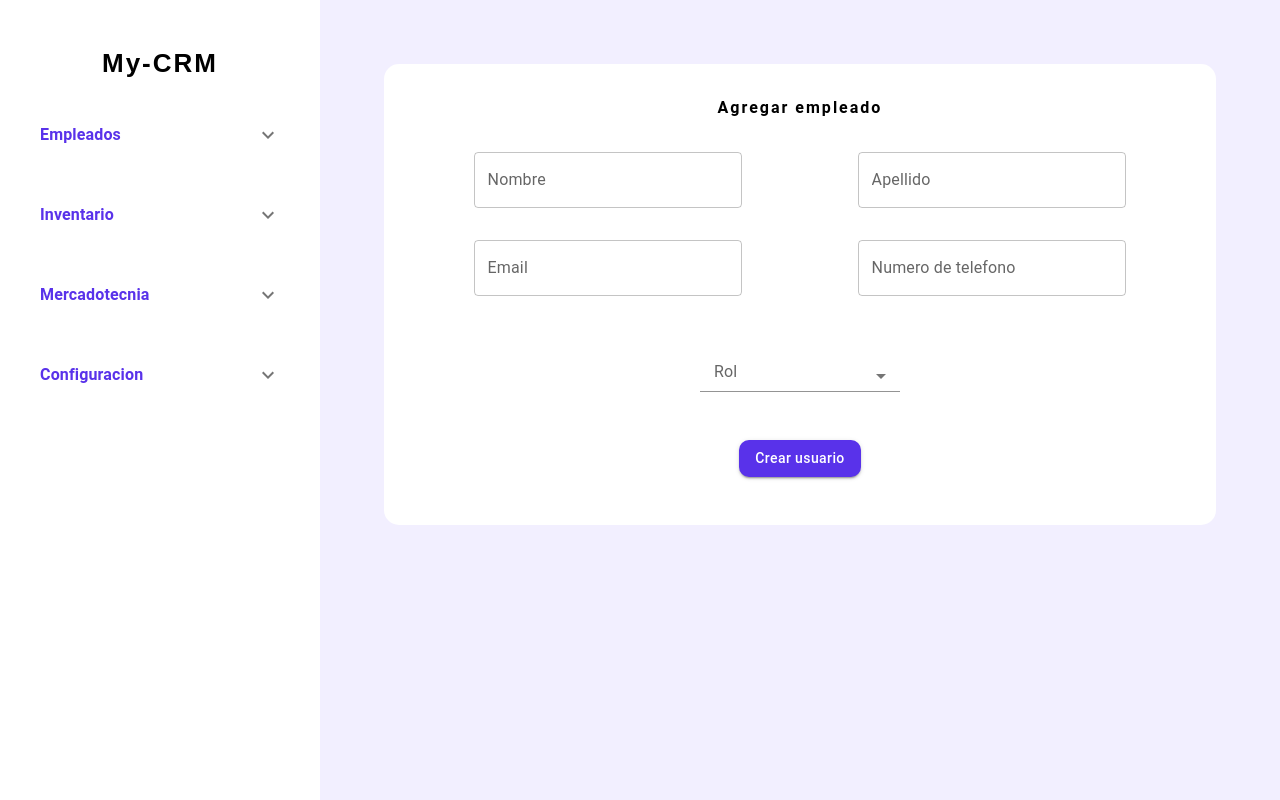
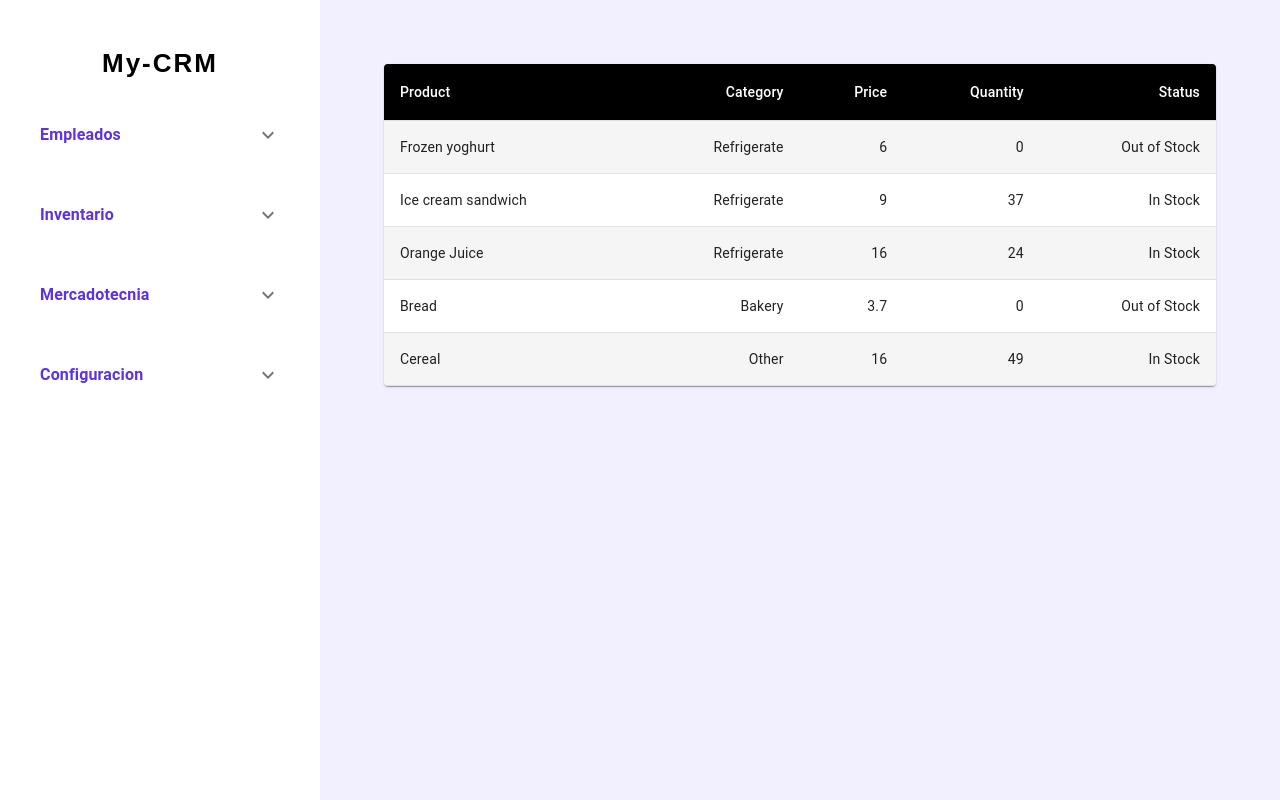
Before and after one commit to SergioAmartinez11/CRM-system, a React (Create React App) app in the folder my-crm/: page / in a window 1280 px wide. Built offline with nearby package versions, Linux system fonts and the light colour scheme; a web font is replaced by a local one.

Commit message:
packages

```diff
--- a/my-crm/package.json
+++ b/my-crm/package.json
@@ -5,6 +5,7 @@
   "dependencies": {
     "@emotion/react": "^11.10.6",
     "@emotion/styled": "^11.10.6",
+    "@material-ui/core": "^4.12.4",
     "@mui/icons-material": "^5.11.11",
     "@mui/material": "^5.11.14",
     "@reduxjs/toolkit": "^1.9.3",
--- a/my-crm/src/App.js
+++ b/my-crm/src/App.js
@@ -3,17 +3,18 @@ import './App.css';
 import { Grid } from '@mui/material';
 import { LeftPanel } from './components/LeftPanel';
 import { EmployeeForm } from './components/employees/EmployeeForm';
+import Saludo from './components/Saludo';
 
 
 function App() {
   return (
-    // <Login/>
+    // <Login/> <EmployeeForm />
       <Grid container spacing={0} xs={12} minHeight={'100vh'}>
         <Grid item xs={3}>
-          <LeftPanel/>
+        <LeftPanel/>
         </Grid>
         <Grid item xs={9} sx={{backgroundColor:'#F2EFFF'}} padding={'4rem'}>
-          <EmployeeForm />
+        <Saludo />
         </Grid>
       </Grid>
 
--- /dev/null
+++ b/my-crm/src/components/Saludo.jsx
@@ -0,0 +1,78 @@
+import React from 'react';
+import { withStyles, makeStyles } from '@material-ui/core/styles';
+import Table from '@material-ui/core/Table';
+import TableBody from '@material-ui/core/TableBody';
+import TableCell from '@material-ui/core/TableCell';
+import TableContainer from '@material-ui/core/TableContainer';
+import TableHead from '@material-ui/core/TableHead';
+import TableRow from '@material-ui/core/TableRow';
+import Paper from '@material-ui/core/Paper';
+
+const StyledTableCell = withStyles((theme) => ({
+  head: {
+    backgroundColor: theme.palette.common.black,
+    color: theme.palette.common.white,
+  },
+  body: {
+    fontSize: 14,
+  },
+}))(TableCell);
+
+const StyledTableRow = withStyles((theme) => ({
+  root: {
+    '&:nth-of-type(odd)': {
+      backgroundColor: theme.palette.action.hover,
+    },
+  },
+}))(TableRow);
+
+function createData(name, calories, fat, carbs, protein) {
+  return { name, calories, fat, carbs, protein };
+}
+
+const rows = [
+  createData('Frozen yoghurt', "Refrigerate", 6.0, 0, "Out of Stock"),
+  createData('Ice cream sandwich', "Refrigerate", 9.0, 37, "In Stock"),
+  createData('Orange Juice', "Refrigerate", 16.0, 24, "In Stock"),
+  createData('Bread', "Bakery", 3.7, 0, "Out of Stock"),
+  createData('Cereal', "Other", 16.0, 49, "In Stock"),
+];
+
+const useStyles = makeStyles({
+  table: {
+    minWidth: 700,
+  },
+});
+
+export default function CustomizedTables() {
+  const classes = useStyles();
+
+  return (
+    <TableContainer component={Paper}>
+      <Table className={classes.table} aria-label="customized table">
+        <TableHead>
+          <TableRow>
+            <StyledTableCell>Product</StyledTableCell>
+            <StyledTableCell align="right">Category</StyledTableCell>
+            <StyledTableCell align="right">Price</StyledTableCell>
+            <StyledTableCell align="right">Quantity</StyledTableCell>
+            <StyledTableCell align="right">Status</StyledTableCell>
+          </TableRow>
+        </TableHead>
+        <TableBody>
+          {rows.map((row) => (
+            <StyledTableRow key={row.name}>
+              <StyledTableCell component="th" scope="row">
+                {row.name}
+              </StyledTableCell>
+              <StyledTableCell align="right">{row.calories}</StyledTableCell>
+              <StyledTableCell align="right">{row.fat}</StyledTableCell>
+              <StyledTableCell align="right">{row.carbs}</StyledTableCell>
+              <StyledTableCell align="right">{row.protein}</StyledTableCell>
+            </StyledTableRow>
+          ))}
+        </TableBody>
+      </Table>
+    </TableContainer>
+  );
+}
```
Also changed, not shown: 1 other file (tests, documents, lock files or other folders).
